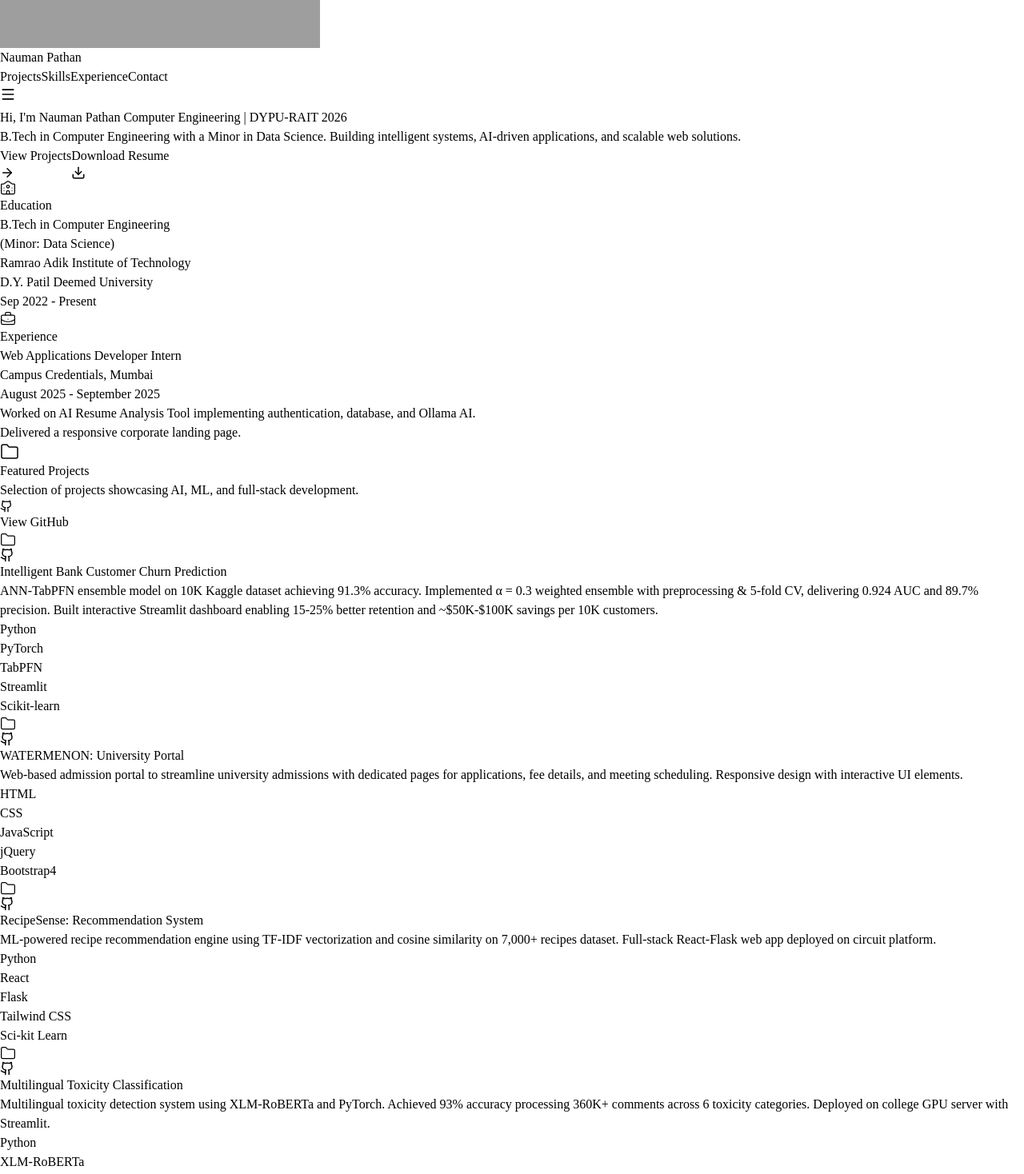
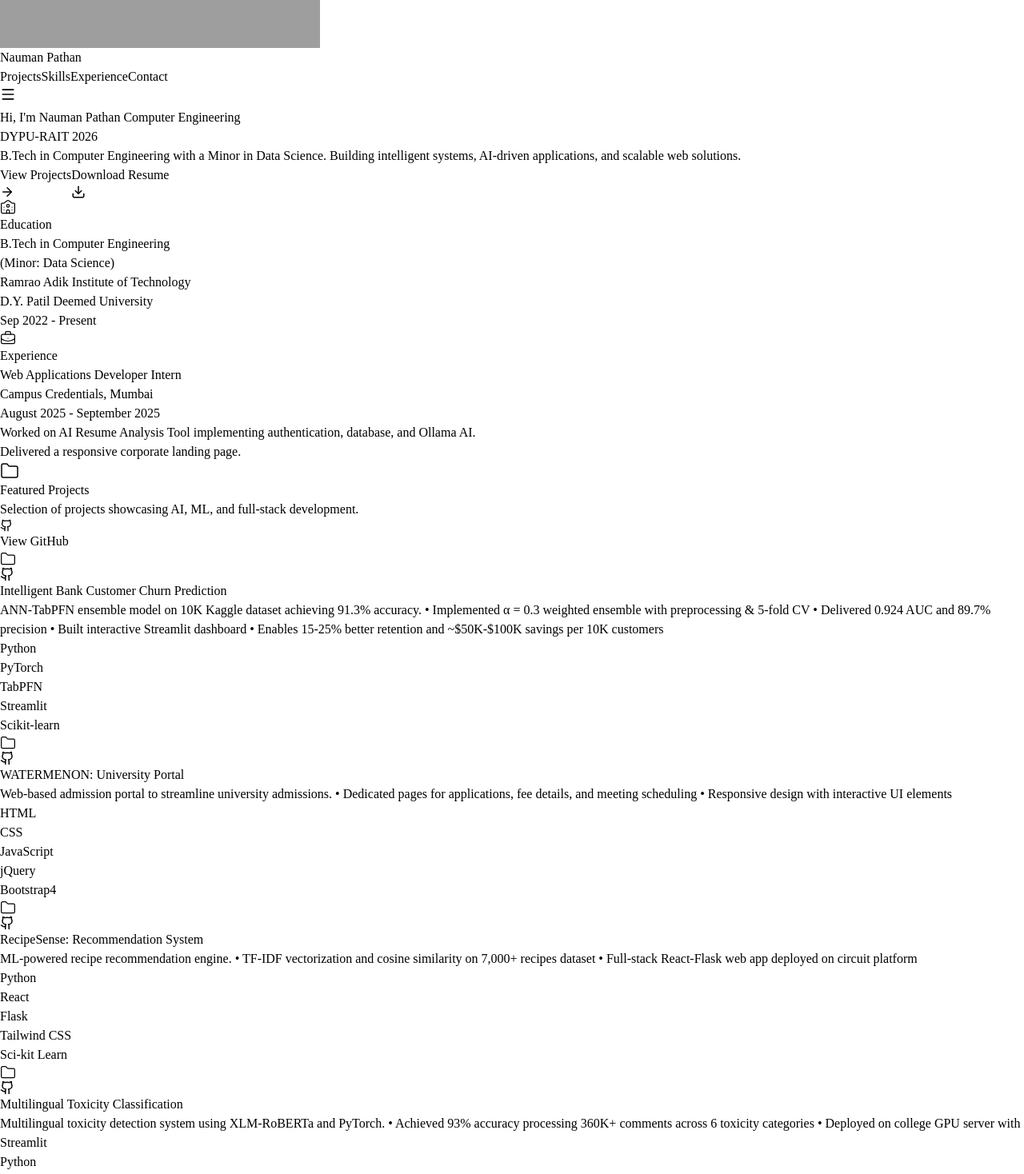
Before and after one commit to Naumanpathan94/naumanpathan, a React (Vite) app in the folder frontend/: page / in a window 1280 px wide. Shown: the part 240-1708 px from the top of the page at 80% size. Built offline with nearby package versions, Linux system fonts and the light colour scheme; grey boxes are pictures that could not be loaded.

Commit message:
maintain consistency

```diff
--- a/frontend/src/components/portfolio/Contact.tsx
+++ b/frontend/src/components/portfolio/Contact.tsx
@@ -21,7 +21,7 @@ export function Contact() {
                 href="mailto:naumanpathan78@gmail.com"
                 className="flex items-center gap-3 text-muted-foreground hover:text-primary transition-colors group"
               >
-                <Mail size={18} strokeWidth={1.5} className="flex-shrink-0" />
+                <Mail size={18} strokeWidth={1.5} className="shrink-0" />
                 <span className="text-sm md:text-base break-all">naumanpathan78@gmail.com</span>
               </a>
               <a
@@ -30,18 +30,18 @@ export function Contact() {
                 rel="noopener noreferrer"
                 className="flex items-center gap-3 text-muted-foreground hover:text-primary transition-colors group"
               >
-                <Linkedin size={18} strokeWidth={1.5} className="flex-shrink-0" />
+                <Linkedin size={18} strokeWidth={1.5} className="shrink-0" />
                 <span className="text-sm md:text-base">LinkedIn</span>
               </a>
             </div>
 
             <div className="flex gap-3 mt-6 md:mt-8">
-              <Button variant="outline" size="icon" className="h-10 w-10 flex-shrink-0" asChild>
+              <Button variant="outline" size="icon" className="h-10 w-10 shrink-0" asChild>
                 <a href="https://github.com" target="_blank" rel="noopener noreferrer" title="GitHub">
                   <Github size={18} />
                 </a>
               </Button>
-              <Button variant="outline" size="icon" className="h-10 w-10 flex-shrink-0" asChild>
+              <Button variant="outline" size="icon" className="h-10 w-10 shrink-0" asChild>
                 <a href="https://linkedin.com" target="_blank" rel="noopener noreferrer" title="LinkedIn">
                   <Linkedin size={18} />
                 </a>
@@ -52,7 +52,7 @@ export function Contact() {
           <div className="space-y-4 md:space-y-6">
             <div className="bg-card p-5 md:p-8 rounded-lg md:rounded-2xl border border-border shadow-sm hover:border-primary/50 hover:shadow-md transition-all duration-300">
               <div className="flex items-center gap-3 mb-3 md:mb-4">
-                <div className="p-2 bg-primary/10 rounded-lg text-primary flex-shrink-0">
+                <div className="p-2 bg-primary/10 rounded-lg text-primary shrink-0">
                   <Lightbulb size={20} strokeWidth={1.5} />
                 </div>
                 <h3 className="font-semibold text-base md:text-lg">Looking for collaboration</h3>
@@ -62,16 +62,16 @@ export function Contact() {
 
             <div className="bg-card p-5 md:p-8 rounded-lg md:rounded-2xl border border-border shadow-sm hover:border-primary/50 hover:shadow-md transition-all duration-300">
               <div className="flex items-center gap-3 mb-3 md:mb-4">
-                <div className="p-2 bg-primary/10 rounded-lg text-primary flex-shrink-0">
+                <div className="p-2 bg-primary/10 rounded-lg text-primary shrink-0">
                   <Users size={20} strokeWidth={1.5} />
                 </div>
                 <h3 className="font-semibold text-base md:text-lg">Available for</h3>
               </div>
               <ul className="text-sm text-muted-foreground space-y-2">
-                <li className="flex items-center gap-2"><span className="w-1.5 h-1.5 rounded-full bg-primary/60 flex-shrink-0"></span> <span>AI/ML Development Projects</span></li>
-                <li className="flex items-center gap-2"><span className="w-1.5 h-1.5 rounded-full bg-primary/60 flex-shrink-0"></span> <span>Full-Stack Web Applications</span></li>
-                <li className="flex items-center gap-2"><span className="w-1.5 h-1.5 rounded-full bg-primary/60 flex-shrink-0"></span> <span>Data Science & Analytics</span></li>
-                <li className="flex items-center gap-2"><span className="w-1.5 h-1.5 rounded-full bg-primary/60 flex-shrink-0"></span> <span>Freelance Opportunities</span></li>
+                <li className="flex items-center gap-2"><span className="w-1.5 h-1.5 rounded-full bg-primary/60 shrink-0"></span> <span>AI/ML Development Projects</span></li>
+                <li className="flex items-center gap-2"><span className="w-1.5 h-1.5 rounded-full bg-primary/60 shrink-0"></span> <span>Full-Stack Web Applications</span></li>
+                <li className="flex items-center gap-2"><span className="w-1.5 h-1.5 rounded-full bg-primary/60 shrink-0"></span> <span>Data Science & Analytics</span></li>
+                <li className="flex items-center gap-2"><span className="w-1.5 h-1.5 rounded-full bg-primary/60 shrink-0"></span> <span>Freelance Opportunities</span></li>
               </ul>
             </div>
           </div>
--- a/frontend/src/components/portfolio/Hero.tsx
+++ b/frontend/src/components/portfolio/Hero.tsx
@@ -15,7 +15,7 @@ export function Hero() {
       <div className="container mx-auto px-4 md:px-6">
         <div className="max-w-4xl mx-auto">
           <h1 className="text-3xl md:text-5xl lg:text-6xl font-bold tracking-tight text-primary mb-4 md:mb-6">
-            Hi, I'm Nauman Pathan Computer Engineering | DYPU-RAIT 2026
+            Hi, I'm Nauman Pathan Computer Engineering <br />DYPU-RAIT 2026
           </h1>
 
           <p className="text-base md:text-lg lg:text-xl text-muted-foreground max-w-2xl mb-8 md:mb-10 leading-relaxed">
--- a/frontend/src/components/portfolio/Projects.tsx
+++ b/frontend/src/components/portfolio/Projects.tsx
@@ -6,40 +6,41 @@ import { Card, CardContent, CardFooter, CardHeader, CardTitle } from "@/componen
 const projects = [
   {
     title: "Intelligent Bank Customer Churn Prediction",
-    description: "ANN-TabPFN ensemble model on 10K Kaggle dataset achieving 91.3% accuracy. Implemented α = 0.3 weighted ensemble with preprocessing & 5-fold CV, delivering 0.924 AUC and 89.7% precision. Built interactive Streamlit dashboard enabling 15-25% better retention and ~$50K-$100K savings per 10K customers.",
+    description: "ANN-TabPFN ensemble model on 10K Kaggle dataset achieving 91.3% accuracy.\n\n• Implemented α = 0.3 weighted ensemble with preprocessing & 5-fold CV\n• Delivered 0.924 AUC and 89.7% precision\n• Built interactive Streamlit dashboard\n• Enables 15-25% better retention and ~$50K-$100K savings per 10K customers",
     tags: ["Python", "PyTorch", "TabPFN", "Streamlit", "Scikit-learn"],
     icon: Folder,
     github: "https://github.com/Naumanpathan94/Bank-Customer-Churn-Prediction",
   },
   {
     title: "WATERMENON: University Portal",
-    description: "Web-based admission portal to streamline university admissions with dedicated pages for applications, fee details, and meeting scheduling. Responsive design with interactive UI elements.",
+    description: "Web-based admission portal to streamline university admissions.\n\n• Dedicated pages for applications, fee details, and meeting scheduling\n• Responsive design with interactive UI elements",
     tags: ["HTML", "CSS", "JavaScript", "jQuery", "Bootstrap4"],
     icon: Folder,
     github: "https://github.com/Naumanpathan94/Admission-Portal",
   },
   {
     title: "RecipeSense: Recommendation System",
-    description: "ML-powered recipe recommendation engine using TF-IDF vectorization and cosine similarity on 7,000+ recipes dataset. Full-stack React-Flask web app deployed on circuit platform.",
+    description: "ML-powered recipe recommendation engine.\n\n• TF-IDF vectorization and cosine similarity on 7,000+ recipes dataset\n• Full-stack React-Flask web app deployed on circuit platform",
     tags: ["Python", "React", "Flask", "Tailwind CSS", "Sci-kit Learn"],
     icon: Folder,
     github: "https://github.com/Naumanpathan94/RecipeSense",
   },
   {
     title: "Multilingual Toxicity Classification",
-    description: "Multilingual toxicity detection system using XLM-RoBERTa and PyTorch. Achieved 93% accuracy processing 360K+ comments across 6 toxicity categories. Deployed on college GPU server with Streamlit.",
+    description: "Multilingual toxicity detection system using XLM-RoBERTa and PyTorch.\n\n• Achieved 93% accuracy processing 360K+ comments across 6 toxicity categories\n• Deployed on college GPU server with Streamlit",
     tags: ["Python", "XLM-RoBERTa", "PyTorch", "Streamlit", "TensorFlow"],
     icon: Folder,
     github: "https://github.com/Naumanpathan94/Toxic-Comment-Classification-using-Deep-Learning",
   },
   {
     title: "BuyWise: AI-Powered Product Insights",
-    description: "Full-stack analytics platform processing 6,950+ Amazon reviews with multilingual sentiment analysis. AI-powered recommendation engine with responsive dashboards and mobile optimization.",
+    description: "Full-stack analytics platform processing 6,950+ Amazon reviews.\n\n• Multilingual sentiment analysis\n• AI-powered recommendation engine\n• Responsive dashboards and mobile optimization",
     tags: ["Python", "Flask", "NLTK", "TextBlob", "GoogleTrans"],
     icon: Folder,
     github: "https://github.com/Naumanpathan94/Buywise-Product-Analysis",
   }
 ];
+
 
 export function Projects() {
   return (
@@ -53,9 +54,20 @@ export function Projects() {
             </h2>
             <p className="text-sm md:text-base text-muted-foreground">Selection of projects showcasing AI, ML, and full-stack development.</p>
           </div>
-          <Button variant="outline" className="gap-2 w-full md:w-auto">
-            <Github size={16} /> View GitHub
-          </Button>
+          <Button
+  variant="outline"
+  className="gap-2 w-full md:w-auto"
+  asChild
+>
+  <a
+    href="https://github.com/Naumanpathan94"
+    target="_blank"
+    rel="noopener noreferrer"
+  >
+    <Github size={16} />
+    View GitHub
+  </a>
+</Button>
         </div>
 
         <div className="grid grid-cols-1 md:grid-cols-2 gap-5 md:gap-6">
@@ -79,7 +91,7 @@ export function Projects() {
                   <CardTitle className="mt-3 text-lg group-hover:text-primary transition-colors">{project.title}</CardTitle>
                 </CardHeader>
                 <CardContent>
-                  <p className="text-sm md:text-base text-muted-foreground leading-relaxed">
+                  <p className="text-sm md:text-base text-muted-foreground leading-relaxed whitespace-pre-line">
                     {project.description}
                   </p>
                 </CardContent>
```
